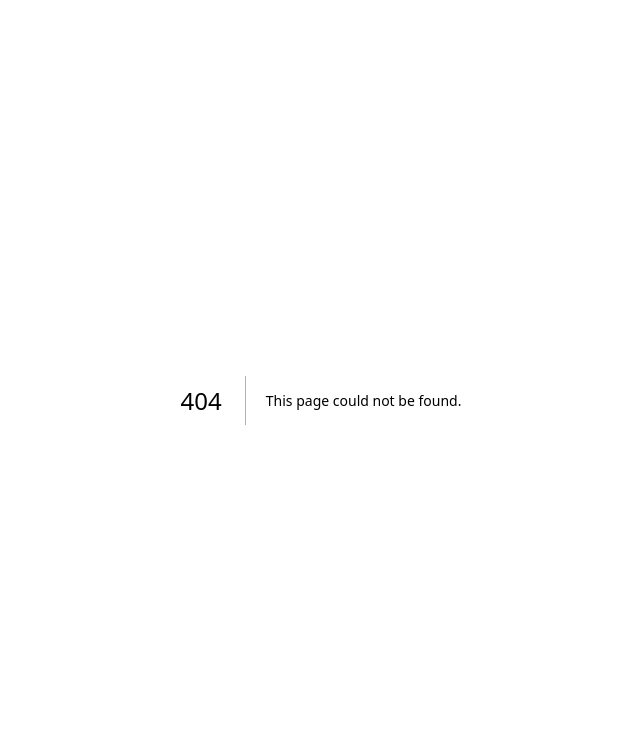
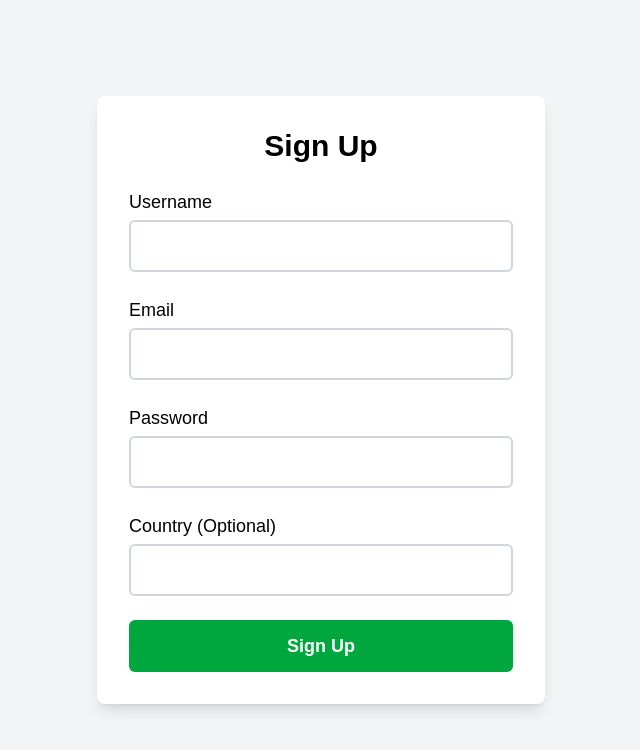
Before and after one commit to shadow-troupe/envoice-fe, a Next.js app: page /signup in a window 1280 px wide. Before the commit this address had no page. Shown: the top 750 px of the page, without its empty margins (319-959 px from the left). Built offline with nearby package versions, Linux system fonts and the light colour scheme.

Commit message:
first commit

```diff
--- /dev/null
+++ b/app/signup/page.tsx
@@ -0,0 +1,139 @@
+// Signup.tsx
+"use client";
+import { useState } from "react";
+import { useForm } from "react-hook-form";
+import { z } from "zod";
+import { useRouter } from "next/navigation";
+
+// Define schema based on your UserSignUpDto
+const signupSchema = z.object({
+  username: z.string().min(1, "Username is required"),
+  email: z.string().email("Invalid email"),
+  password: z.string().min(6, "Password must be at least 6 characters long"),
+  country: z.string().optional(),
+});
+
+type SignupFormData = z.infer<typeof signupSchema>;
+
+export default function Signup() {
+  const {
+    register,
+    handleSubmit,
+    formState: { errors, isSubmitting },
+  } = useForm<SignupFormData>();
+
+  const [errorMessage, setErrorMessage] = useState("");
+  const router = useRouter();
+
+  const onSubmit = async (data: SignupFormData) => {
+    try {
+      // Validate with zod
+      signupSchema.parse(data);
+
+      setErrorMessage("");
+
+      // Connect to your API endpoint
+      const response = await fetch("/api/auth/register", {
+        method: "POST",
+        headers: { "Content-Type": "application/json" },
+        body: JSON.stringify(data),
+      });
+
+      const result = await response.json();
+
+      if (!response.ok) {
+        if (response.status === 409) {
+          throw new Error("Email or username already taken");
+        } else if (response.status === 403) {
+          throw new Error("Credentials already taken");
+        } else {
+          throw new Error(result.message || "Registration failed");
+        }
+      }
+
+      // Success - redirect to confirmation page with email
+      router.push(`/email-confirmation?email=${encodeURIComponent(data.email)}`);
+
+    } catch (error: any) {
+      if (error instanceof z.ZodError) {
+        const errors = error.errors.map(e => `${e.path}: ${e.message}`).join(', ');
+        setErrorMessage(`Validation error: ${errors}`);
+      } else {
+        setErrorMessage(error.message || "An error occurred");
+      }
+    }
+  };
+
+  return (
+    <div className="flex items-center justify-center min-h-screen bg-gray-100">
+      <div className="w-full max-w-md bg-white p-8 rounded-lg shadow-lg">
+        <h2 className="text-3xl font-bold text-center text-black mb-6">Sign Up</h2>
+
+        {errorMessage && (
+          <div className="bg-red-100 border-l-4 border-red-500 text-red-700 p-4 mb-6" role="alert">
+            <p>{errorMessage}</p>
+          </div>
+        )}
+
+        <form onSubmit={handleSubmit(onSubmit)} className="space-y-6">
+          <div>
+            <label className="block text-lg font-medium text-black mb-1">Username</label>
+            <input
+              {...register("username", { required: "Username is required" })}
+              className="w-full px-4 py-3 border-2 border-gray-300 rounded-md text-black bg-white"
+            />
+            {errors.username && <p className="text-red-600 font-medium mt-1">{errors.username.message}</p>}
+          </div>
+
+          <div>
+            <label className="block text-lg font-medium text-black mb-1">Email</label>
+            <input
+              type="email"
+              {...register("email", {
+                required: "Email is required",
+                pattern: {
+                  value: /\S+@\S+\.\S+/,
+                  message: "Invalid email address"
+                }
+              })}
+              className="w-full px-4 py-3 border-2 border-gray-300 rounded-md text-black bg-white"
+            />
+            {errors.email && <p className="text-red-600 font-medium mt-1">{errors.email.message}</p>}
+          </div>
+
+          <div>
+            <label className="block text-lg font-medium text-black mb-1">Password</label>
+            <input
+              type="password"
+              {...register("password", {
+                required: "Password is required",
+                minLength: {
+                  value: 6,
+                  message: "Password must be at least 6 characters long"
+                }
+              })}
+              className="w-full px-4 py-3 border-2 border-gray-300 rounded-md text-black bg-white"
+            />
+            {errors.password && <p className="text-red-600 font-medium mt-1">{errors.password.message}</p>}
+          </div>
+
+          <div>
+            <label className="block text-lg font-medium text-black mb-1">Country (Optional)</label>
+            <input
+              {...register("country")}
+              className="w-full px-4 py-3 border-2 border-gray-300 rounded-md text-black bg-white"
+            />
+          </div>
+
+          <button
+            type="submit"
+            disabled={isSubmitting}
+            className="w-full bg-green-600 text-white py-3 px-4 rounded-md text-lg font-bold hover:bg-green-700 transition-colors disabled:bg-green-400"
+          >
+            {isSubmitting ? "Signing up..." : "Sign Up"}
+          </button>
+        </form>
+      </div>
+    </div>
+  );
+}
```
Also changed, not shown: package.json (+9 -4 lines), 1 other file (tests, documents, lock files or other folders).
